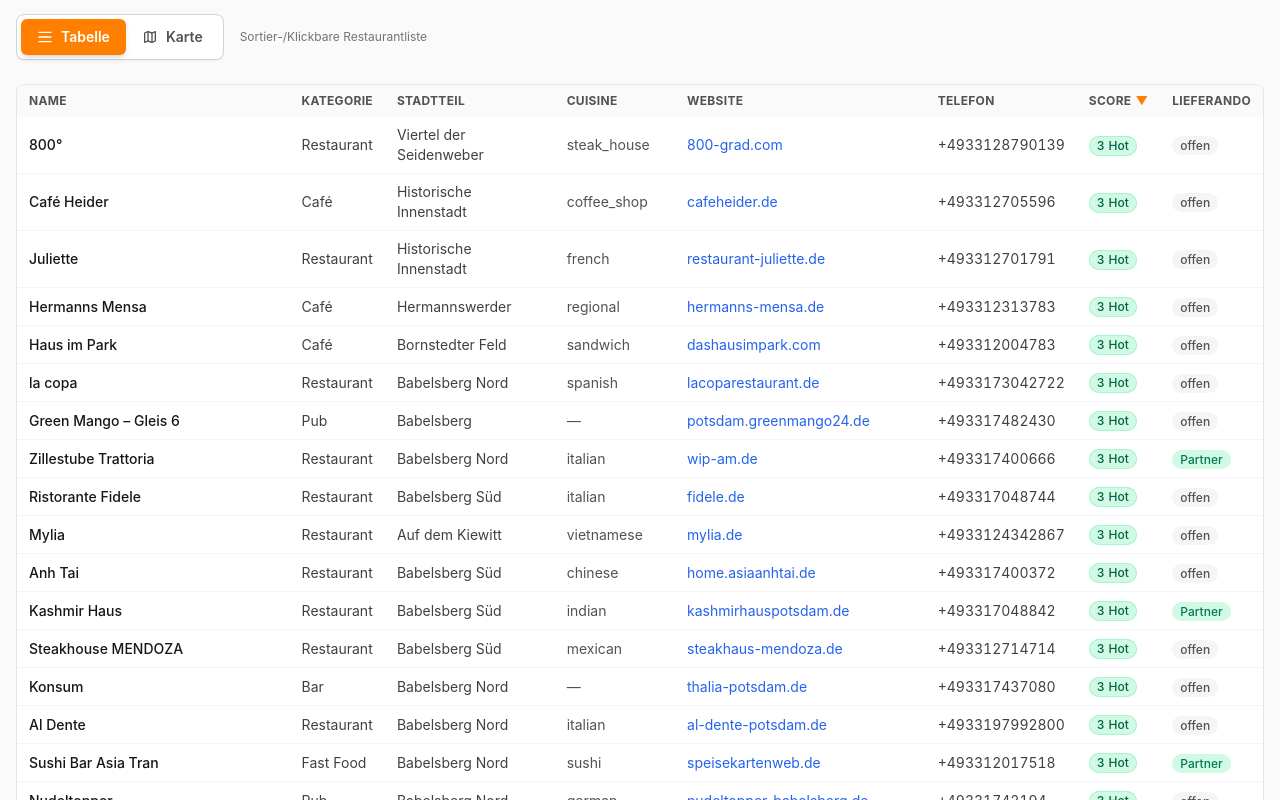
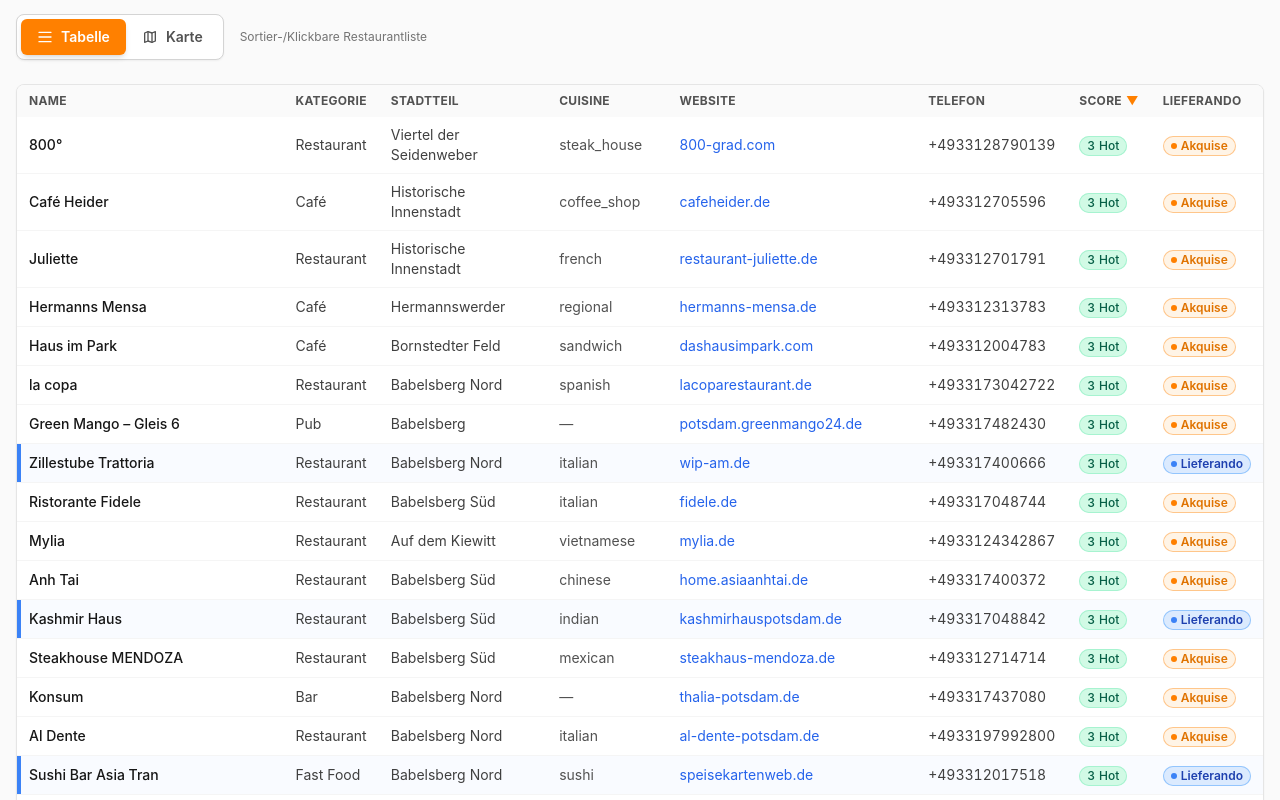
Before and after one commit to Dergeartner/restaurants.proj.mathias.dobbelaere, a Next.js app in the folder web/: page / in a window 1280 px wide. Shown: the part 3840-4640 px from the top of the page. Built offline with nearby package versions, Linux system fonts and the light colour scheme.

Commit message:
Tabelle: Lieferando-Partner-Zeilen visuell hervorheben (blauer Akzent + Tag), Akquise-Kandidaten in Lieferando-Orange

```diff
--- a/web/components/restaurant-table.tsx
+++ b/web/components/restaurant-table.tsx
@@ -90,13 +90,26 @@
             </tr>
           </thead>
           <tbody className="divide-y divide-neutral-100">
-            {slice.map((r, i) => (
+            {slice.map((r, i) => {
+              const isPartner = r.auf_lieferando;
+              const isAkquise = !r.auf_lieferando && r.lead_score >= 2;
+              return (
               <tr
                 key={`${r.name}-${i}`}
-                className={`hover:bg-lieferando-50/50 ${onSelect ? "cursor-pointer" : ""}`}
+                className={`group transition ${
+                  isPartner
+                    ? "bg-blue-50/40 hover:bg-blue-100/50"
+                    : "hover:bg-lieferando-50/50"
+                } ${onSelect ? "cursor-pointer" : ""}`}
                 onClick={() => onSelect?.(r)}
               >
-                <td className="px-3 py-2 font-medium text-neutral-900">
+                <td className="relative px-3 py-2 font-medium text-neutral-900">
+                  {isPartner && (
+                    <span
+                      className="absolute left-0 top-0 h-full w-1 bg-blue-500"
+                      aria-hidden="true"
+                    />
+                  )}
                   <span className="hover:underline">{r.name}</span>
                 </td>
                 <td className="px-3 py-2 text-neutral-700">{labelKategorie(r.kategorie)}</td>
@@ -123,18 +136,31 @@
                   <ScoreBadge score={r.lead_score} />
                 </td>
                 <td className="px-3 py-2">
-                  {r.auf_lieferando ? (
-                    <span className="rounded-full bg-emerald-100 px-2 py-0.5 text-xs font-medium text-emerald-700">
-                      Partner
+                  {isPartner ? (
+                    <span className="inline-flex items-center gap-1 rounded-full bg-blue-100 px-2 py-0.5 text-xs font-semibold text-blue-800 ring-1 ring-inset ring-blue-300">
+                      <span
+                        aria-hidden="true"
+                        className="inline-block h-1.5 w-1.5 rounded-full bg-blue-500"
+                      />
+                      Lieferando
+                    </span>
+                  ) : isAkquise ? (
+                    <span className="inline-flex items-center gap-1 rounded-full bg-lieferando-50 px-2 py-0.5 text-xs font-semibold text-lieferando-dark ring-1 ring-inset ring-lieferando/40">
+                      <span
+                        aria-hidden="true"
+                        className="inline-block h-1.5 w-1.5 rounded-full bg-lieferando"
+                      />
+                      Akquise
                     </span>
                   ) : (
-                    <span className="rounded-full bg-neutral-100 px-2 py-0.5 text-xs font-medium text-neutral-600">
+                    <span className="rounded-full bg-neutral-100 px-2 py-0.5 text-xs font-medium text-neutral-500">
                       offen
                     </span>
                   )}
                 </td>
               </tr>
-            ))}
+              );
+            })}
             {slice.length === 0 && (
               <tr>
                 <td colSpan={8} className="px-3 py-12 text-center text-neutral-500">
```
